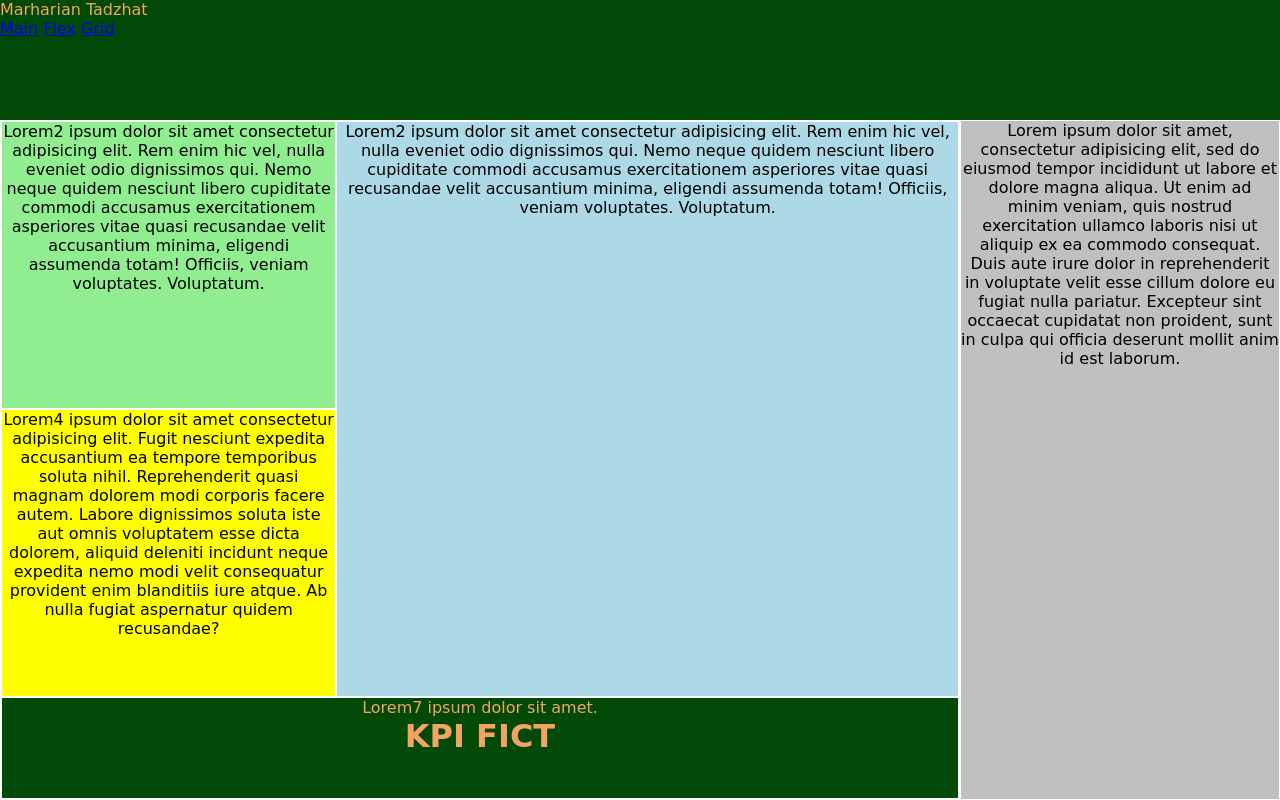
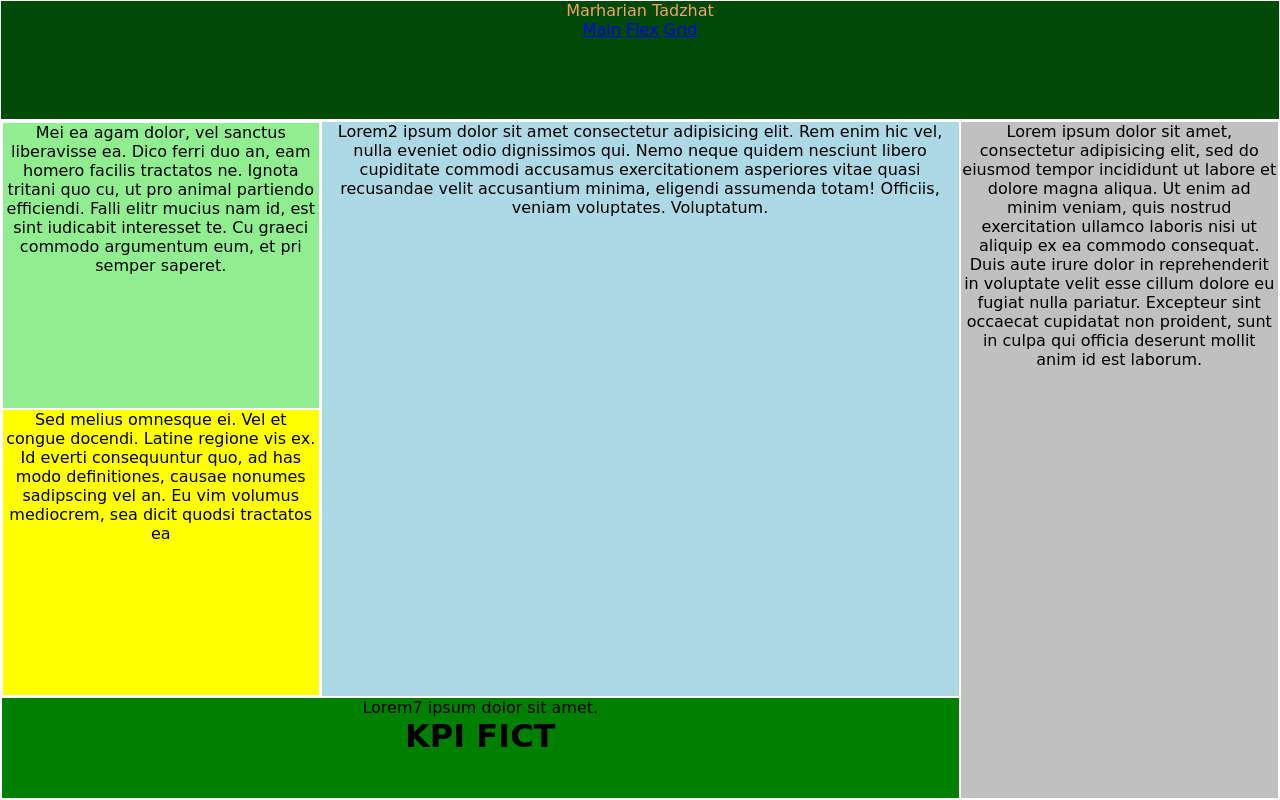
Before and after one commit to vcinonyx/vcinonyx.github.io, a plain HTML site: page lab-2/index.html in a window 1280 px wide. Drawn offline with Linux system fonts and the light colour scheme; a web font is replaced by a local one.

Commit message:
div layout

```diff
--- a/lab-2/css/index.css
+++ b/lab-2/css/index.css
@@ -9,32 +9,34 @@ html, body{
     height: 100%;
 }
 
-#content > div, #main > div{
+div{
     text-align: center;
     border: 0.05em solid white;
 }
 
 #content {
+    position: relative;
     width: 100%;
     height: 85%;
     text-align: center;
 }
 
-#header, #footer{
+#header{
     height: 15%;
     width: 100%;
     background-color: rgb(0, 73, 6);
     color: sandybrown;
 }
 
-#main{
-     height: 100%;
-     width: 75%;
-     float: left;
+
+#left-sidebar{
+    float: left;
+    width: 25%;
+    height: 85%;
+    background-color: gray;
 }
 
-
-#sidebar{
+#right-sidebar{
      float: right;
      width: 25%;
      height: 100%;
@@ -43,26 +45,29 @@ html, body{
 
 #data-cell2{
     background-color: lightblue;
-    float: right;
+    float: left;
     height: 85%;
-    width: 65%;
+    width: 50%;
 }
 
 #data-cell4{
     background-color: yellow;
     float: left;
-    height: 42.5%;
-    width: 35%;
+    height: 50%;
+    width: 100%;
 }
 
 #data-cell3{
     background-color: lightgreen;
     float: left;
-    height: 42.5%;
-    width: 35%;
+    height: 50%;
+    width: 100%;
 }
 
 
 #footer{
+    height: 15%;
+    width: 75%;
     float: left;
+    background-color: green;
 }
--- a/lab-2/index.html
+++ b/lab-2/index.html
@@ -18,46 +18,36 @@
         </nav>
     </div>
     <div id="content">
-        <div id="main">
+            <div id="left-sidebar">
+                <div id="data-cell3">
+                    <p>Mei ea agam dolor, vel sanctus liberavisse ea. Dico ferri duo an, eam homero facilis tractatos ne. Ignota tritani quo cu, ut pro animal partiendo efficiendi. Falli elitr mucius nam id, est sint iudicabit interesset te. Cu graeci commodo argumentum eum, et pri semper saperet.</p>
+                </div>
+
+                <div id="data-cell4">
+                    <p>Sed melius omnesque ei. Vel et congue docendi. Latine regione vis ex. Id everti consequuntur quo, ad has modo definitiones, causae nonumes sadipscing vel an. Eu vim volumus mediocrem, sea dicit quodsi tractatos ea</p>
+                </div>
+            </div>
+
                 <div id="data-cell2">
                     <p>Lorem2 ipsum dolor sit amet consectetur adipisicing elit. Rem enim hic vel, nulla eveniet odio
                         dignissimos qui. Nemo neque quidem nesciunt libero cupiditate commodi accusamus exercitationem
                         asperiores vitae quasi recusandae velit accusantium minima, eligendi assumenda totam! Officiis, veniam
                         voluptates. Voluptatum.</p>
                 </div>
-                <div id="data-cell3">
-                    <p>Lorem2 ipsum dolor sit amet consectetur adipisicing elit. Rem enim hic vel, nulla eveniet odio
-                        dignissimos qui. Nemo neque quidem nesciunt libero cupiditate commodi accusamus exercitationem
-                        asperiores vitae quasi recusandae velit accusantium minima, eligendi assumenda totam! Officiis, veniam
-                        voluptates. Voluptatum.</p>
+
+                <div id="right-sidebar">
+                    <p>Lorem ipsum dolor sit amet, consectetur adipisicing elit, sed do eiusmod
+                        tempor incididunt ut labore et dolore magna aliqua. Ut enim ad minim veniam,
+                        quis nostrud exercitation ullamco laboris nisi ut aliquip ex ea commodo
+                        consequat. Duis aute irure dolor in reprehenderit in voluptate velit esse
+                        cillum dolore eu fugiat nulla pariatur. Excepteur sint occaecat cupidatat non
+                        proident, sunt in culpa qui officia deserunt mollit anim id est laborum.</p>
                 </div>
 
-                <div id="data-cell4">
-                    <p>Lorem4 ipsum dolor sit amet consectetur adipisicing elit. Fugit nesciunt expedita accusantium ea tempore
-                        temporibus soluta nihil. Reprehenderit quasi magnam dolorem modi corporis facere autem. Labore
-                        dignissimos soluta iste aut omnis voluptatem esse dicta dolorem, aliquid deleniti incidunt neque
-                        expedita nemo modi velit consequatur provident enim blanditiis iure atque. Ab nulla fugiat aspernatur
-                        quidem recusandae?</p>
-                </div>
-                <!-- <div id="data-cell5">
-                <p>Lorem5, ipsum dolor sit amet consectetur adipisicing elit. Asperiores facilis totam nostrum dolores.
-                    Nihil aspernatur reiciendis, dolorem quibusdam iure non iusto natus minima harum atque tempora voluptas
-                    magni, facere cupiditate dicta, possimus sit maxime perferendis a voluptatem animi recusandae cumque.
-                </p>
-            </div> -->
                 <div id="footer">
                     <p>Lorem7 ipsum dolor sit amet.</p>
                     <h1><span class="color-text">KPI FICT</span></h1>
                 </div>
-            </div>
-        <div id="sidebar">
-            <p>Lorem ipsum dolor sit amet, consectetur adipisicing elit, sed do eiusmod
-            tempor incididunt ut labore et dolore magna aliqua. Ut enim ad minim veniam,
-            quis nostrud exercitation ullamco laboris nisi ut aliquip ex ea commodo
-            consequat. Duis aute irure dolor in reprehenderit in voluptate velit esse
-            cillum dolore eu fugiat nulla pariatur. Excepteur sint occaecat cupidatat non
-            proident, sunt in culpa qui officia deserunt mollit anim id est laborum.</p>
-        </div>
     </div>
 </body>
 
```
